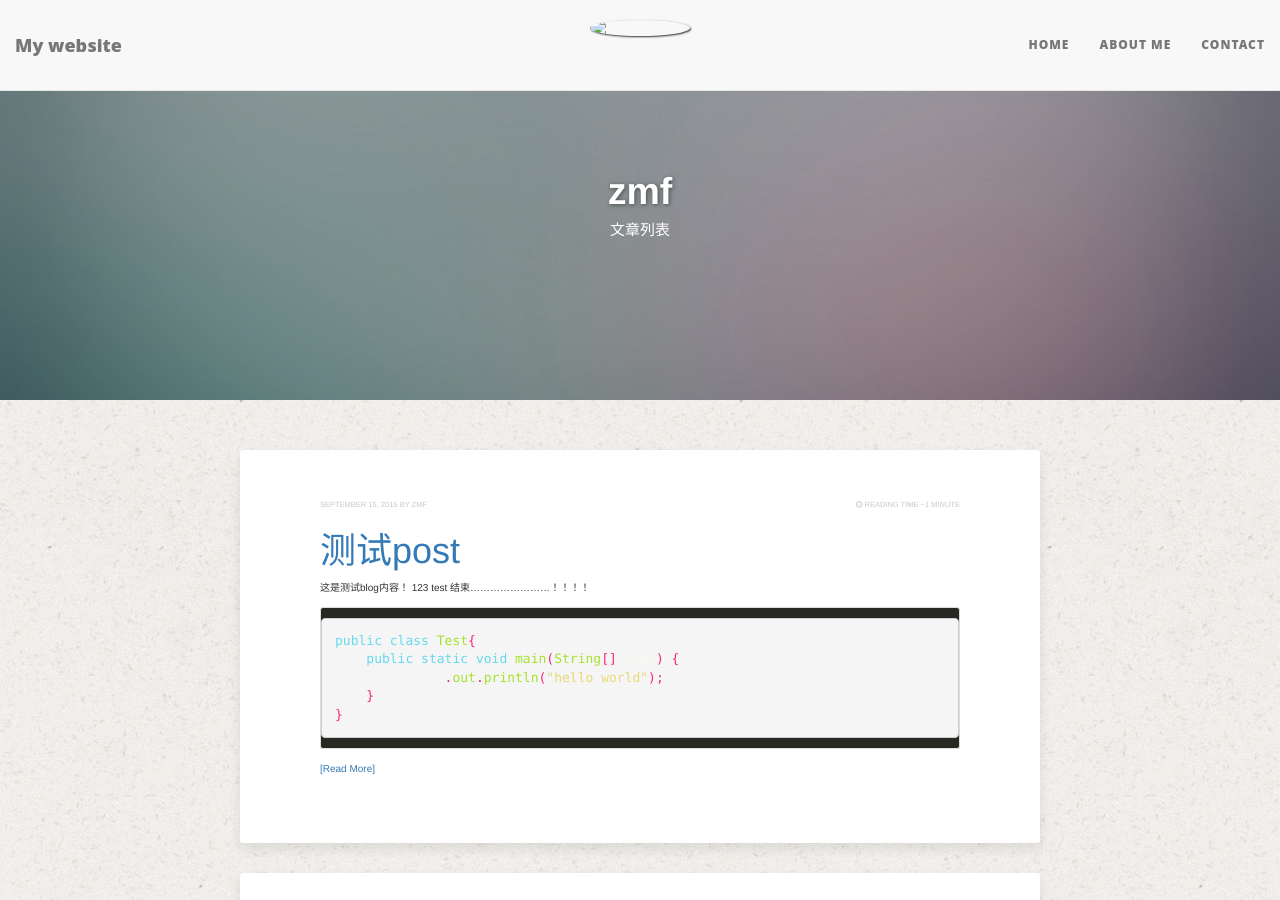
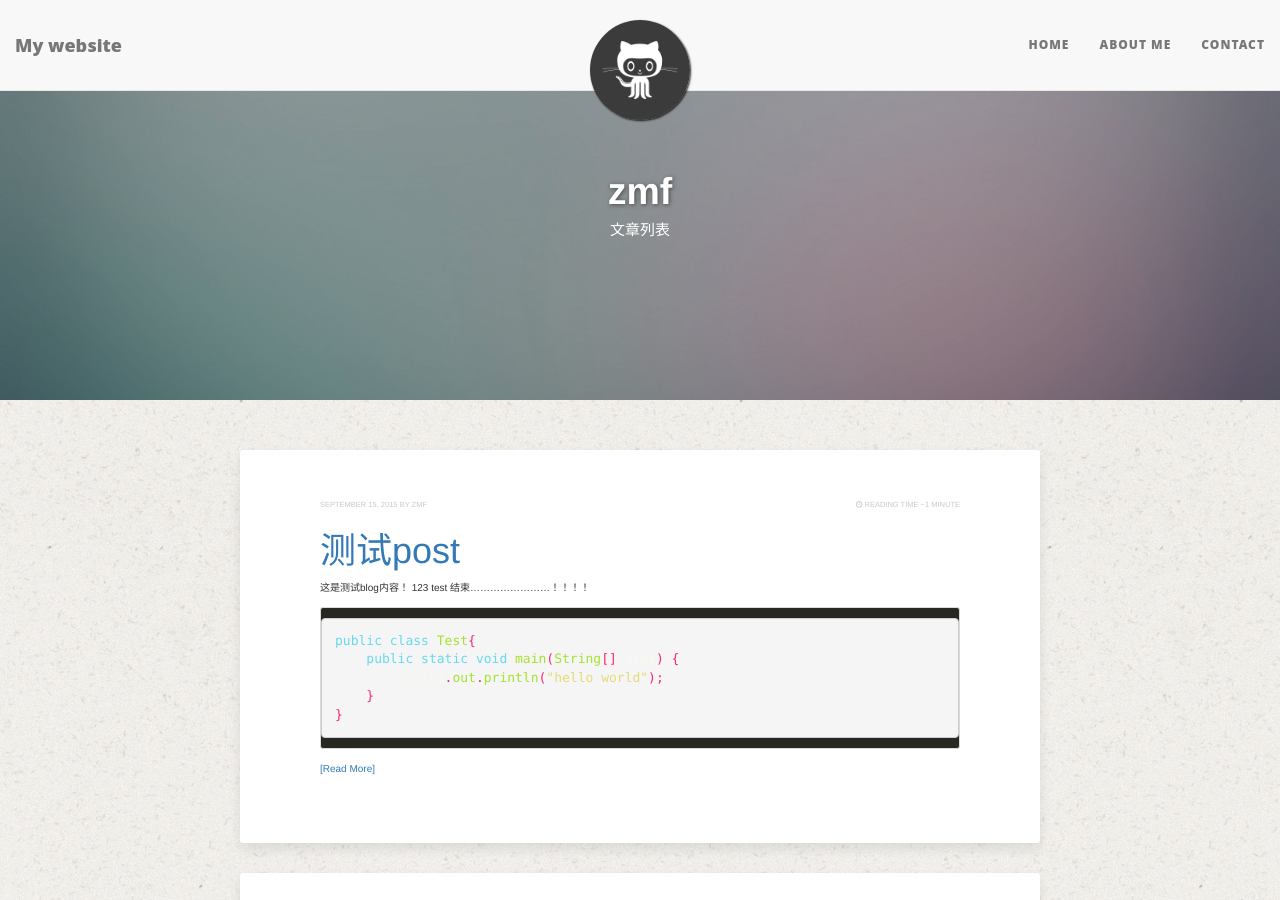
Before and after one commit to MinfeiZhou/MinfeiZhou.github.io, a Jekyll site: the page built from index.html, in a window 1280 px wide and 900 px high. Built offline with Jekyll 4.4.1, drawn with Linux system fonts in a browser that asks for light colours; nearby versions of some CDN libraries; the list of posts is cut into pages by our own code.

Commit message:
add and edit nav files

```diff
--- a/_includes/navigation.html
+++ b/_includes/navigation.html
@@ -1,4 +1,4 @@
-<nav id="dl-menu" class="dl-menuwrapper" role="navigation">
+<!-- <nav id="dl-menu" class="dl-menuwrapper" role="navigation">
 	<button class="dl-trigger">Open Menu</button>
 	<ul class="dl-menu">
 		<li><a href="{{ site.url }}/">Home</a></li>
@@ -97,7 +97,7 @@
 	<div class="avatar-container">
 	  <div class="avatar-img-border">
 	    <a href="http://username.github.io ">
-	      <img class="avatar-img" src="/img/avatar-icon.png" />
+	      <img class="avatar-img" src="{{ site.url }}/images/avatar-icon.png" />
 		</a>
 	  </div>
 	</div>
--- a/_includes/scripts.html
+++ b/_includes/scripts.html
@@ -1,6 +1,9 @@
 <script src="//ajax.googleapis.com/ajax/libs/jquery/1.9.1/jquery.min.js"></script>
 <script>window.jQuery || document.write('<script src="{{ site.url }}/assets/js/vendor/jquery-1.9.1.min.js"><\/script>')</script>
 <script src="{{ site.url }}/assets/js/scripts.min.js"></script>
+
+<!-- 引入新的nav-js -->
+<script src="{{ site.url }}/assets/js/nav.js"></script>
 
 {% if site.google_analytics %}
 <!-- Asynchronous Google Analytics snippet -->
```
Also changed, not shown: other parts of _includes/navigation.html (+4 -4 lines), images/avatar-icon.png (added).
